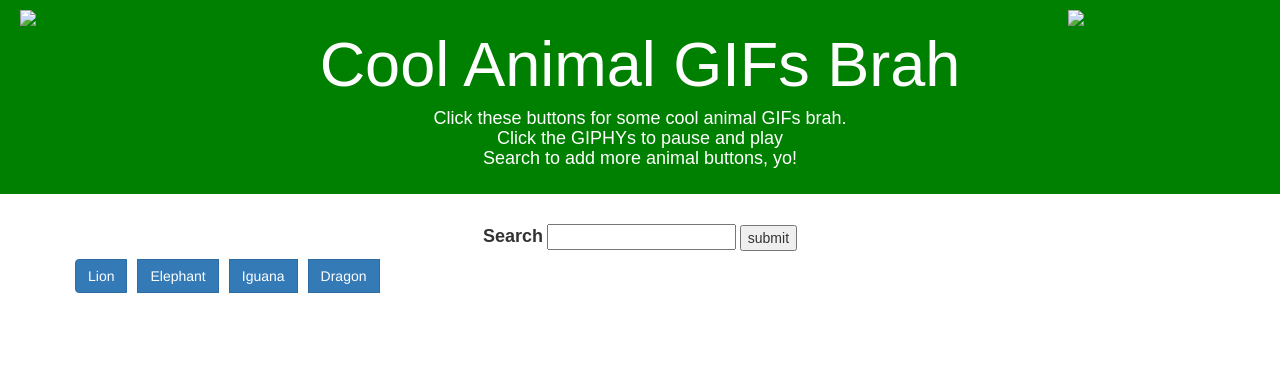
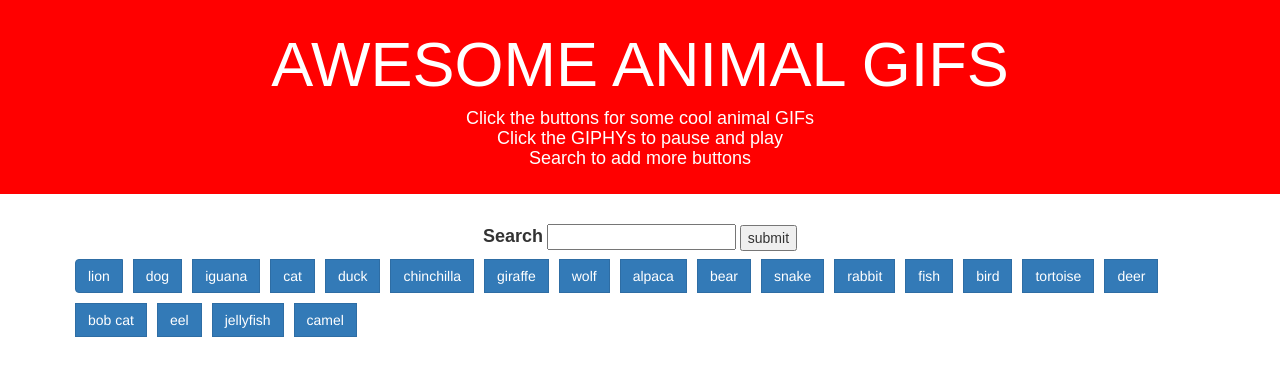
Before and after one commit to ryley20/GiphyApi, a plain HTML site: page index.html in a window 1280 px wide. Drawn offline with nearby package versions, Linux system fonts and the light colour scheme; a web font is replaced by a local one.

Commit message:
added more animal buttons

```diff
--- a/assets/css/style.css
+++ b/assets/css/style.css
@@ -1,5 +1,5 @@
 #header {
-    background-color: green;
+    background-color:red;
     color: #ffffff;
     text-align: center;
     padding-top: 10px;
--- a/assets/javascript/app.js
+++ b/assets/javascript/app.js
@@ -2,8 +2,7 @@ $(document).ready(function() {
    //Array for searched topics to be added
    var topics = [];
 
-       //Function with AJAX call to GIPHY, limit 10 results
-     //Dropping divs with still and animate attributes here
+       //Function with AJAX call to GIPHY, limited to 10 gifs
         function displayAnimal() {
 
        var x = $(this).data("search");
--- a/index.html
+++ b/index.html
@@ -11,10 +11,8 @@
   </head>
   <body id="wholeThing">
   <div class="jumbotron" id="header">
-  <img id="topImageL" src="assets/images/steveirwin.gif">
-  <img id="topImageR" src="assets/images/steveirwin.gif">
-  <h1>Cool Animal GIFs Brah</h1>
-  <h4>Click these buttons for some cool animal GIFs brah.<br>Click the GIPHYs to pause and play<br>Search to add more animal buttons, yo!</h4>
+    <h1>AWESOME ANIMAL GIFS</h1>
+    <h4>Click the buttons for some cool animal GIFs<br>Click the GIPHYs to pause and play<br>Search to add more buttons</h4>
   </div>
   <form class="form-inline" id="animalSearch">
     <div class="form-group">
@@ -27,19 +25,36 @@
   <div class="row">
     <div class="container">
       <div class="btn-group inline pull-left">
-      <button class="btn btn-primary" id="animal" data-search="Lion">Lion</button>
-      <button class="btn btn-primary" id="animal" data-search="Elephant">Elephant</button>
-      <button class="btn btn-primary" id="animal" data-search="Iguana">Iguana</button>
-      <button class="btn btn-primary" id="animal" data-search="Dragon">Dragon</button>
+        <!-- added more buttons for display  -->
+        <button class="btn btn-primary" id="animal" data-search="Lion">lion</button>
+        <button class="btn btn-primary" id="animal" data-search="Elephant">dog</button>
+        <button class="btn btn-primary" id="animal" data-search="Iguana">iguana</button>
+        <button class="btn btn-primary" id="animal" data-search="cat">cat</button>
+        <button class="btn btn-primary" id="animal" data-search="duck">duck</button>
+        <button class="btn btn-primary" id="animal" data-search="chinchilla">chinchilla</button>
+        <button class="btn btn-primary" id="animal" data-search="giraffe">giraffe</button>
+        <button class="btn btn-primary" id="animal" data-search="wolf">wolf</button>
+        <button class="btn btn-primary" id="animal" data-search="alpaca">alpaca</button>
+        <button class="btn btn-primary" id="animal" data-search="bear">bear</button>
+        <button class="btn btn-primary" id="animal" data-search="snake">snake</button>
+        <button class="btn btn-primary" id="animal" data-search="rabbit">rabbit</button>
+        <button class="btn btn-primary" id="animal" data-search="fish">fish</button>
+        <button class="btn btn-primary" id="animal" data-search="bird">bird</button>
+        <button class="btn btn-primary" id="animal" data-search="tortoise">tortoise</button>
+        <button class="btn btn-primary" id="animal" data-search="deer">deer</button>
+        <button class="btn btn-primary" id="animal" data-search="bob cat">bob cat</button>
+        <button class="btn btn-primary" id="animal" data-search="eel">eel</button>
+        <button class="btn btn-primary" id="animal" data-search="jellyfish">jellyfish</button>
+        <button class="btn btn-primary" id="animal" data-search="camel">camel</button>
         <div id="myButtons"></div>
-    </div> <!--end of button group -->
-  </div> <!--end of container -->
-</div> <!--end of row -->
+      </div>
+    </div>
+  </div>
   <div class="row">
     <div class="container">
         <span><div id="gifArea"></div></span>
-  </div> <!--end of container -->
-</div> <!-- end of row  -->
+    </div>
+  </div>
   <script type="text/javascript" src="assets/javascript/app.js"></script>
   <script src="https://ajax.googleapis.com/ajax/libs/jquery/3.1.1/jquery.min.js"></script>
   </body>
```
Lines whose indentation alone changed are shown as unchanged.
